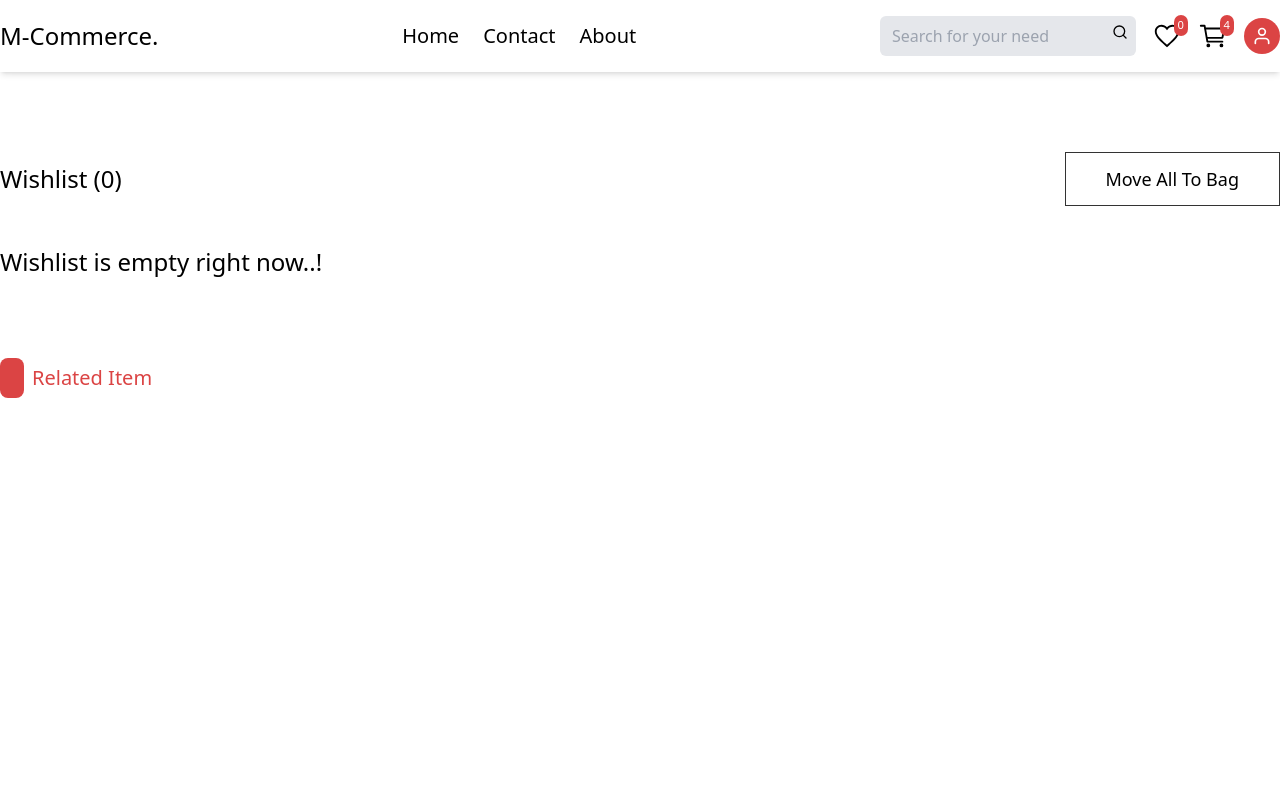
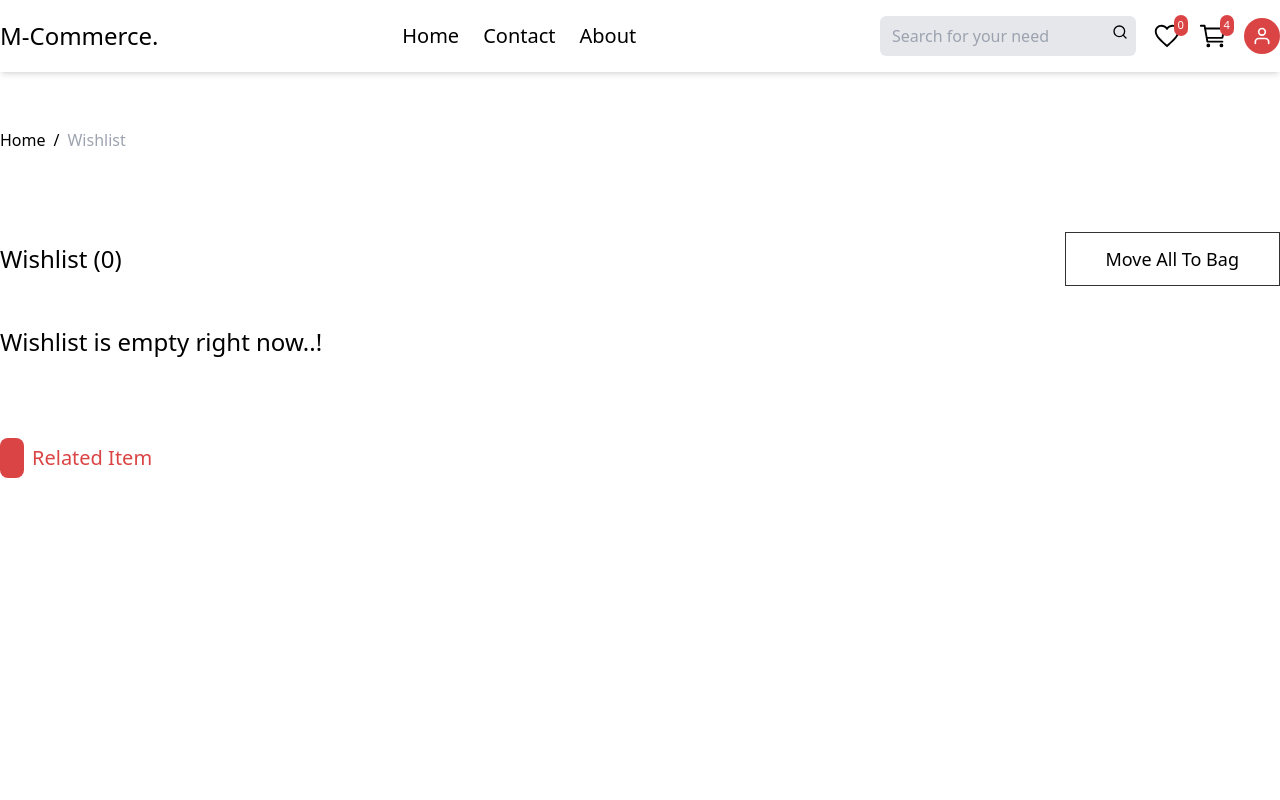
Before and after one commit to mrzkhrmn/mirza-commerce, a React (Vite) app in the folder frontend/: page /wishlist in a window 1280 px wide. Shown: the top 800 px of the page. Built offline with nearby package versions, Linux system fonts and the light colour scheme.

Commit message:
creating a breadcrumb

```diff
--- /dev/null
+++ b/frontend/src/components/Breadcrumbs.jsx
@@ -0,0 +1,62 @@
+import { Link, useLocation } from "react-router-dom";
+
+export const Breadcrumbs = () => {
+  const location = useLocation();
+  const pathnames = location.pathname.split("/").filter(Boolean);
+
+  // Breadcrumb içeriğini tanımlama
+  const breadcrumbMap = {
+    product: "Product",
+    category: "Category",
+    wishlist: "Wishlist",
+  };
+
+  // Alfanümerik bir ID olup olmadığını kontrol eden regex
+  const isIdSegment = (segment) =>
+    /^[a-zA-Z0-9]+$/.test(segment) && segment.length > 8; // Uzunlukla birlikte kontrol
+
+  return (
+    <nav className="mt-14">
+      <ul className="flex space-x-2">
+        {/* Ana Sayfa */}
+        <li>
+          <Link to="/" className="text-black hover:underline">
+            Home
+          </Link>
+        </li>
+
+        {/* Dinamik Parçalar */}
+        {pathnames.map((value, index) => {
+          const isLast =
+            value === "product"
+              ? index === pathnames.length - 2
+              : index === pathnames.length - 1; // Son eleman mı?
+
+          // ID segmentlerini ve breadcrumbMap içinde tanımlı olmayan yolları hariç tut
+          if (isIdSegment(value) || !breadcrumbMap[value]) return null;
+
+          const label = breadcrumbMap[value];
+          const to = `/${pathnames
+            .slice(0, index + 1)
+            .filter((segment) => !isIdSegment(segment)) // Sadece metin segmentlerini tut
+            .join("/")}`;
+
+          return (
+            <li key={to} className="flex space-x-2">
+              <span>/</span>
+              {isLast ? (
+                // Son breadcrumb düz metin ve tıklanamaz
+                <span className="text-gray-400 cursor-default">{label}</span>
+              ) : (
+                // Diğer breadcrumb öğeleri tıklanabilir link olur
+                <Link to={to} className="text-black hover:underline">
+                  {label}
+                </Link>
+              )}
+            </li>
+          );
+        })}
+      </ul>
+    </nav>
+  );
+};
--- a/frontend/src/pages/ProductDetails.jsx
+++ b/frontend/src/pages/ProductDetails.jsx
@@ -5,6 +5,7 @@ import { useParams } from "react-router-dom";
 import { useGetProductQuery } from "../redux/api/productApiSlice";
 import { useEffect, useState } from "react";
 import { WishlistButton } from "../components/WishlistButton";
+import { Breadcrumbs } from "../components/Breadcrumbs";
 
 export const ProductDetails = () => {
   const { id } = useParams();
@@ -25,6 +26,7 @@ export const ProductDetails = () => {
     product && (
       <div className="w-full h-screen">
         <div className="max-w-7xl mx-auto py-10">
+          <Breadcrumbs />
           <div className="flex justify-center gap-6 mt-20 h-[648px]">
             <div className="flex flex-col gap-2 items-center justify-between h-full">
               {product.images.map((image, index) => (
--- a/frontend/src/pages/WishlistPage.jsx
+++ b/frontend/src/pages/WishlistPage.jsx
@@ -1,10 +1,12 @@
 import { useSelector } from "react-redux";
 import { ProductCard } from "../components/product/ProductCard";
+import { Breadcrumbs } from "../components/Breadcrumbs";
 
 export const WishlistPage = ({ wishlist }) => {
   return (
     <div className="h-screen w-full">
       <div className="max-w-7xl mx-auto">
+        <Breadcrumbs />
         <div className="flex items-center justify-between mt-20">
           <h2 className="text-2xl font-light">Wishlist ({wishlist.length})</h2>
           <button className="text-lg border border-black/80 font-light px-10 py-3">
```
